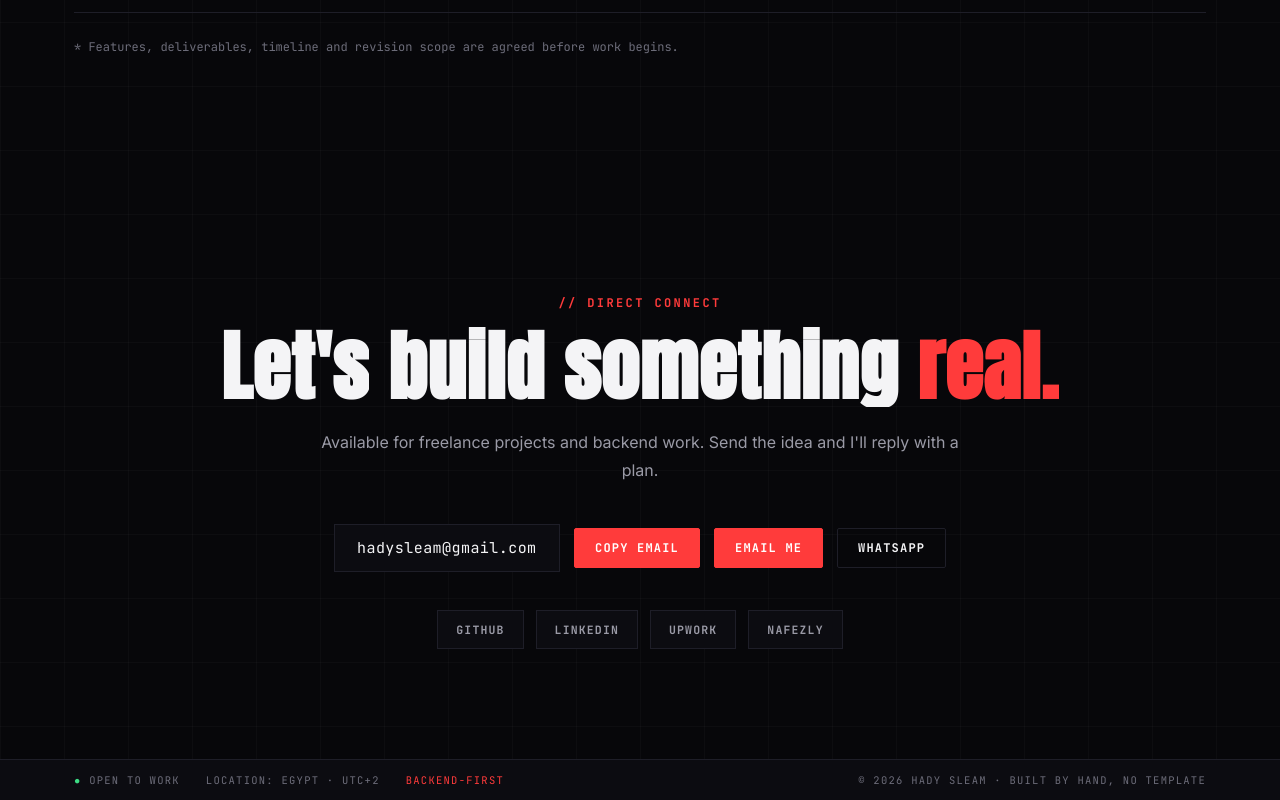
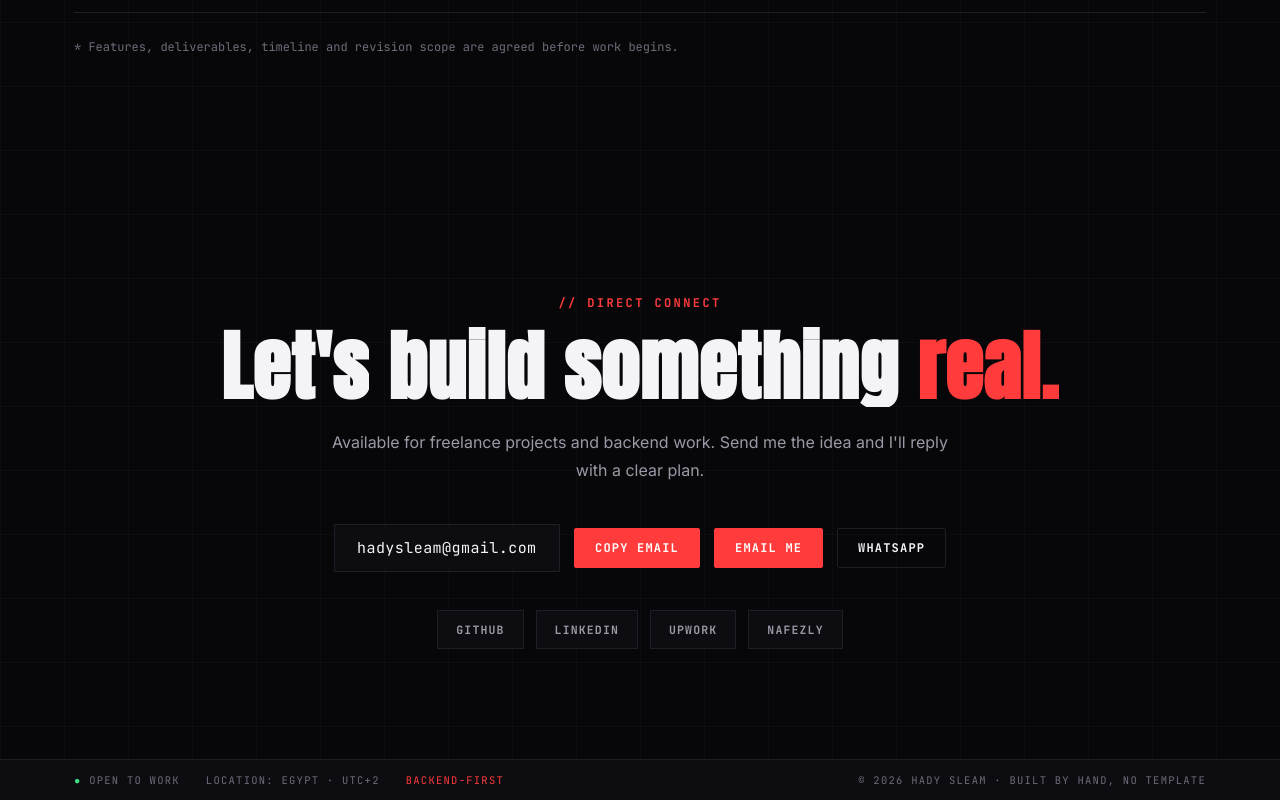
Before and after one commit to hadysleam-afk/hadysleam-afk.github.io, a Next.js app in the folder portfolio-next/: page / in a window 1280 px wide. Shown: the part 5418-6218 px from the top of the page. Built offline with nearby package versions, Linux system fonts and the light colour scheme.

Commit message:
Revise contact section message for clarity
Updated the text in the contact section to clarify the message regarding freelance projects.

```diff
--- a/portfolio-next/src/components/sections/Contact.tsx
+++ b/portfolio-next/src/components/sections/Contact.tsx
@@ -6,7 +6,7 @@ export default function Contact() {
   <div className="wrap">
     <div className="label rv" style={{ textAlign: "center" }} data-en="Direct Connect" data-ar="تواصل مباشر">Direct Connect</div>
     <h2 className="rv" data-en="Let's build something <span class=&quot;r&quot;>real.</span>" data-ar='يلا نبني حاجة <span class="r">حقيقية.</span>'>Let&apos;s build something <span className="r">real.</span></h2>
-    <p className="sec-sub rv" data-en="Available for freelance projects and backend work. Send the idea and I'll reply with a plan." data-ar="متاح لمشاريع الفري لانس وشغل الباك إند. ابعت الفكرة وهرد عليك بخطة.">Available for freelance projects and backend work. Send the idea and I&apos;ll reply with a plan.</p>
+    <p className="sec-sub rv" data-en="Available for freelance projects and backend work. Send me the idea and I'll reply with a clear plan." data-ar="متاح لمشاريع الفري لانس وشغل الباك إند. ابعتلي فكرتك وهرد عليك بخطة واضحة.">Available for freelance projects and backend work. Send me the idea and I&apos;ll reply with a clear plan.</p>
     <div className="mail-row rv">
       <span className="mail" id="mailTxt">hadysleam@gmail.com</span>
       <button className="btn" id="copyBtn" data-en="Copy email" data-ar="انسخ الإيميل">Copy email</button>
```
